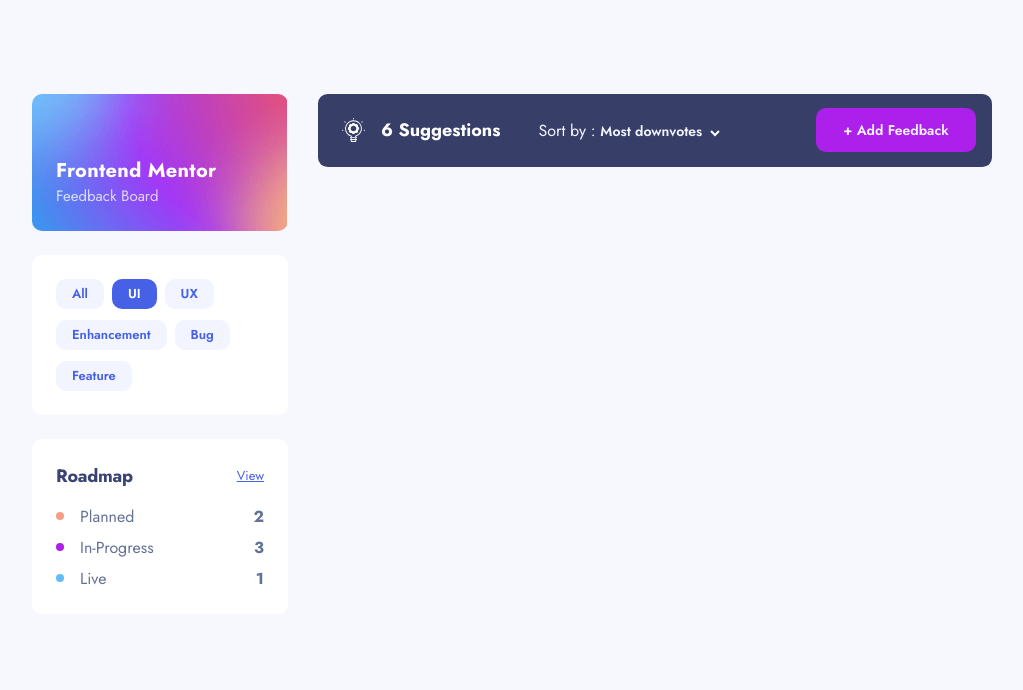
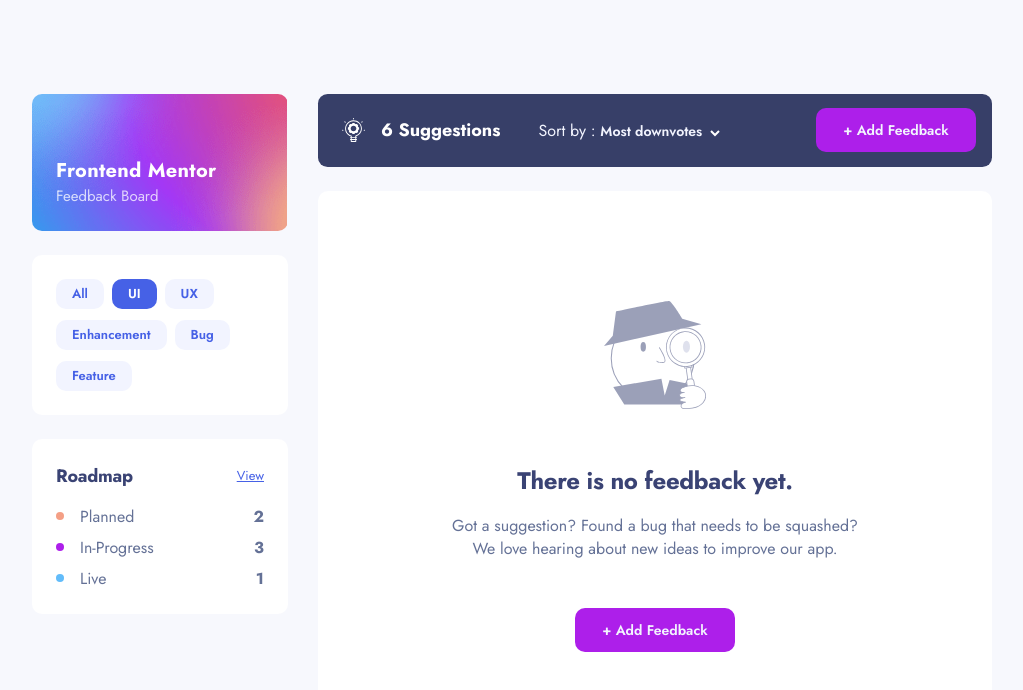
Before and after one commit to emanusantos/product-feedback, an Angular app: page / in a window 1280 px wide. Both pictures are taken after a click on the element "UI". Shown: the top 690 px of the page, without its empty margins (128-1151 px from the left). Built offline with nearby package versions, Linux system fonts and the light colour scheme.

Commit message:
feat: added list empty component

```diff
--- a/src/app/app.module.ts
+++ b/src/app/app.module.ts
@@ -12,6 +12,7 @@
 import { UpvotesComponent } from './components/upvotes/upvotes.component';
 import { TagComponent } from './components/tag/tag.component';
 import { MenuComponent } from './components/menu/menu.component';
+import { EmptyComponent } from './components/empty/empty.component';
 
 @NgModule({
   declarations: [
@@ -24,6 +25,7 @@
     UpvotesComponent,
     TagComponent,
     MenuComponent,
+    EmptyComponent,
   ],
   imports: [
     BrowserModule,
--- /dev/null
+++ b/src/app/components/empty/empty.component.html
@@ -0,0 +1,11 @@
+<div>
+    <img src="../../../assets/suggestions/illustration-empty.svg">
+    <h1>There is no feedback yet.</h1>
+    <p class="body-1">
+        Got a suggestion? Found a bug that needs to be squashed?
+        <br />
+        We love hearing about new ideas to improve our app.
+    </p>
+
+    <app-button [label]="'+ Add Feedback'" />
+</div>
--- /dev/null
+++ b/src/app/components/empty/empty.component.sass
@@ -0,0 +1,22 @@
+@import 'src/styles'
+
+div
+    display: flex
+    flex-direction: column
+    justify-content: center
+    align-items: center
+    gap: 1rem
+    padding: 6.875rem
+    text-align: center
+    background-color: $white
+    margin-top: 1.5rem
+    border-radius: 10px
+
+img
+    margin-bottom: 2.375rem
+
+.body-1
+    color: $grayish-blue
+
+app-button
+    margin-top: 2rem
--- a/src/app/routes/home/home.component.html
+++ b/src/app/routes/home/home.component.html
@@ -5,7 +5,13 @@
         <app-header />
 
         <main>
-            <app-feedback *ngFor="let request of (filteredData || data.productRequests)" [request]="request" />
+            <ng-container *ngIf="!!(filteredData || data.productRequests).length; else showThis">
+                <app-feedback *ngFor="let request of (filteredData || data.productRequests)" [request]="request" />
+            </ng-container>
+
+            <ng-template #showThis>
+                <app-empty />
+            </ng-template>
         </main>
     </div>
 </div>
```
Also changed, not shown: src/app/components/empty/empty.component.ts (added, +10 -0 lines), 1 other file (tests, documents, lock files or other folders).
